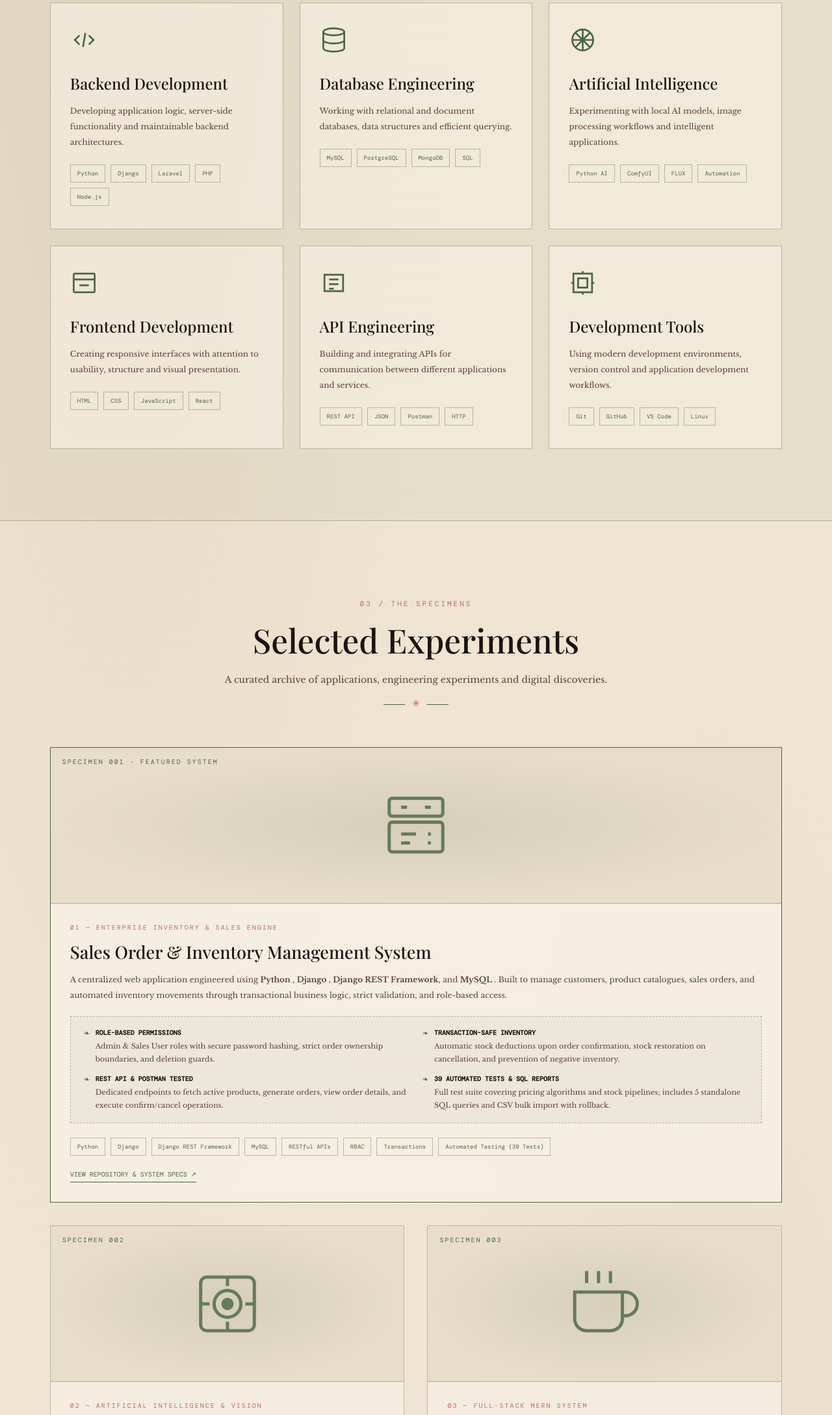
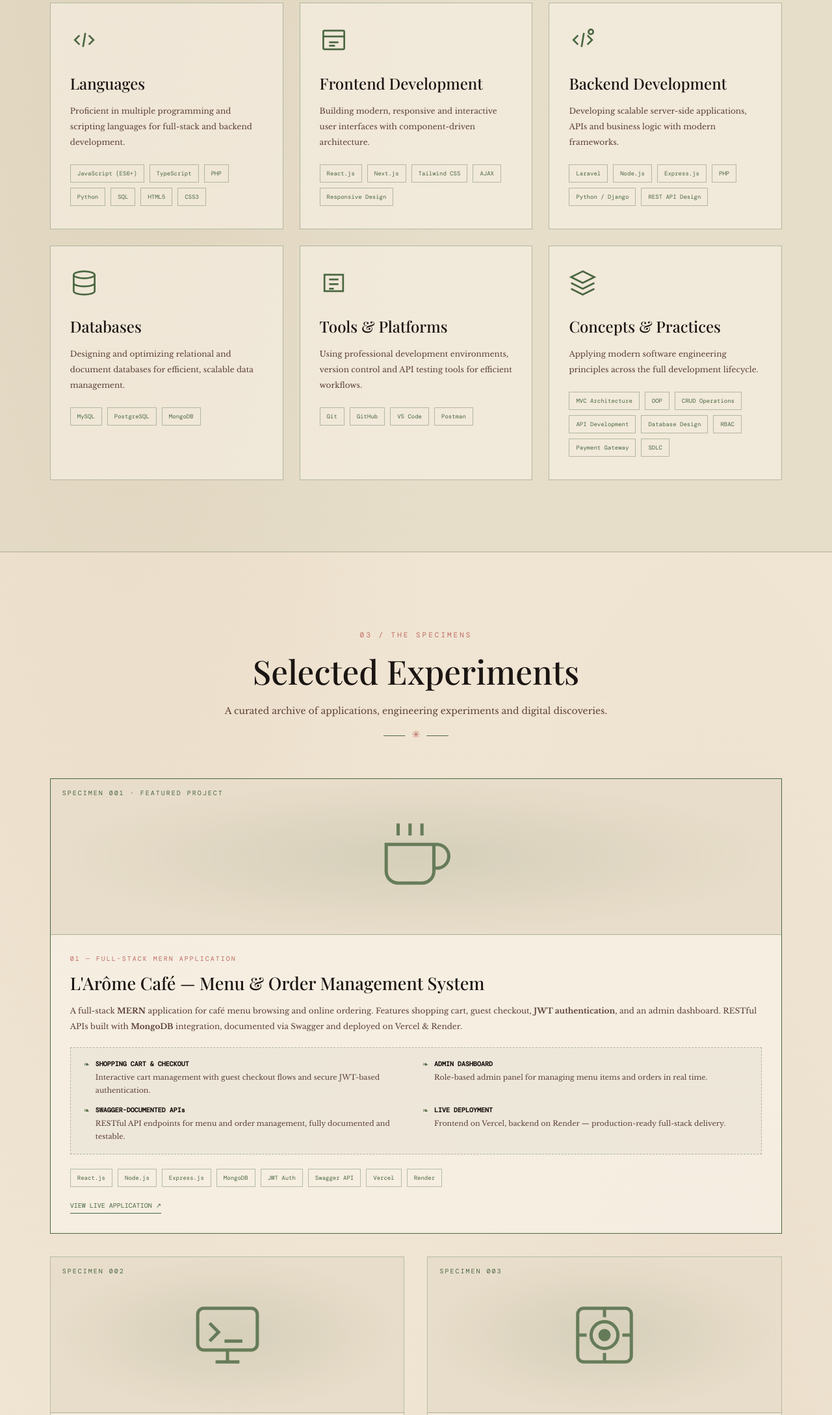
Before and after one commit to sujal-dev07/portfolio-python, a plain HTML site: page index.html in a window 1280 px wide. Shown: the part 2013-4191 px from the top of the page at 65% size. Drawn offline with nearby package versions, Linux system fonts and the light colour scheme; a web font is replaced by a local one.

Commit message:
Update projects from CV + expand skills section

```diff
--- a/index.html
+++ b/index.html
@@ -1408,19 +1408,72 @@
                         <path d="M8 8l-4 4 4 4m8-8 4 4-4 4m-3-10-2 12" />
                     </svg>
 
+                    <h3>Languages</h3>
+
+                    <p>
+                        Proficient in multiple programming and scripting languages
+                        for full-stack and backend development.
+                    </p>
+
+                    <div class="tags">
+                        <span>JavaScript (ES6+)</span>
+                        <span>TypeScript</span>
+                        <span>PHP</span>
+                        <span>Python</span>
+                        <span>SQL</span>
+                        <span>HTML5</span>
+                        <span>CSS3</span>
+                    </div>
+
+                </article>
+
+
+                <article class="skill-card reveal">
+
+                    <svg class="skill-icon" viewBox="0 0 24 24" fill="none" stroke="currentColor" stroke-width="1.5">
+                        <rect x="3" y="4" width="18" height="16" rx="1" />
+                        <path d="M3 9h18M8 14h8M8 17h5" />
+                    </svg>
+
+                    <h3>Frontend Development</h3>
+
+                    <p>
+                        Building modern, responsive and interactive user interfaces
+                        with component-driven architecture.
+                    </p>
+
+                    <div class="tags">
+                        <span>React.js</span>
+                        <span>Next.js</span>
+                        <span>Tailwind CSS</span>
+                        <span>AJAX</span>
+                        <span>Responsive Design</span>
+                    </div>
+
+                </article>
+
+
+                <article class="skill-card reveal">
+
+                    <svg class="skill-icon" viewBox="0 0 24 24" fill="none" stroke="currentColor" stroke-width="1.5">
+                        <path d="M8 8l-4 4 4 4m8-8 4 4-4 4m-3-10-2 12" />
+                        <circle cx="19" cy="5" r="2" />
+                    </svg>
+
                     <h3>Backend Development</h3>
 
                     <p>
-                        Developing application logic, server-side functionality
-                        and maintainable backend architectures.
+                        Developing scalable server-side applications, APIs
+                        and business logic with modern frameworks.
                     </p>
 
                     <div class="tags">
-                        <span>Python</span>
-                        <span>Django</span>
                         <span>Laravel</span>
+                        <span>Node.js</span>
+                        <span>Express.js</span>
                         <span>PHP</span>
-                        <span>Node.js</span>
+                        <span>Python / Django</span>
+                        <span>REST API Design</span>
                     </div>
 
                 </article>
@@ -1433,66 +1486,17 @@
                         <path d="M3 5v14c0 4 18 4 18 0V5M3 12c0 4 18 4 18 0" />
                     </svg>
 
-                    <h3>Database Engineering</h3>
+                    <h3>Databases</h3>
 
                     <p>
-                        Working with relational and document databases,
-                        data structures and efficient querying.
+                        Designing and optimizing relational and document databases
+                        for efficient, scalable data management.
                     </p>
 
                     <div class="tags">
                         <span>MySQL</span>
                         <span>PostgreSQL</span>
                         <span>MongoDB</span>
-                        <span>SQL</span>
-                    </div>
-
-                </article>
-
-
-                <article class="skill-card reveal">
-
-                    <svg class="skill-icon" viewBox="0 0 24 24" fill="none" stroke="currentColor" stroke-width="1.5">
-                        <circle cx="12" cy="12" r="9" />
-                        <path d="M12 3v18M3 12h18M5.6 5.6l12.8 12.8M18.4 5.6L5.6 18.4" />
-                    </svg>
-
-                    <h3>Artificial Intelligence</h3>
-
-                    <p>
-                        Experimenting with local AI models, image processing
-                        workflows and intelligent applications.
-                    </p>
-
-                    <div class="tags">
-                        <span>Python AI</span>
-                        <span>ComfyUI</span>
-                        <span>FLUX</span>
-                        <span>Automation</span>
-                    </div>
-
-                </article>
-
-
-                <article class="skill-card reveal">
-
-                    <svg class="skill-icon" viewBox="0 0 24 24" fill="none" stroke="currentColor" stroke-width="1.5">
-                        <rect x="3" y="4" width="18" height="16" rx="1" />
-                        <path d="M3 9h18M8 14h8" />
-                    </svg>
-
-                    <h3>Frontend Development</h3>
-
-                    <p>
-                        Creating responsive interfaces with attention
-                        to usability, structure and visual presentation.
-                    </p>
-
-                    <div class="tags">
-                        <span>HTML</span>
-                        <span>CSS</span>
-                        <span>JavaScript</span>
-                        <span>React</span>
                     </div>
 
                 </article>
@@ -1504,41 +1508,45 @@
                         <path d="M4 5h16v14H4zM8 9h8M8 13h8M8 17h4" />
                     </svg>
 
-                    <h3>API Engineering</h3>
+                    <h3>Tools &amp; Platforms</h3>
 
                     <p>
-                        Building and integrating APIs for communication
-                        between different applications and services.
-                    </p>
-
-                    <div class="tags">
-                        <span>REST API</span>
-                        <span>JSON</span>
-                        <span>Postman</span>
-                        <span>HTTP</span>
-                    </div>
-
-                </article>
-
-
-                <article class="skill-card reveal">
-
-                    <svg class="skill-icon" viewBox="0 0 24 24" fill="none" stroke="currentColor" stroke-width="1.5">
-                        <path d="M4 4h16v16H4zM8 8h8v8H8zM12 2v2m0 16v2M2 12h2m16 0h2" />
-                    </svg>
-
-                    <h3>Development Tools</h3>
-
-                    <p>
-                        Using modern development environments, version control
-                        and application development workflows.
+                        Using professional development environments, version control
+                        and API testing tools for efficient workflows.
                     </p>
 
                     <div class="tags">
                         <span>Git</span>
                         <span>GitHub</span>
                         <span>VS Code</span>
-                        <span>Linux</span>
+                        <span>Postman</span>
+                    </div>
+
+                </article>
+
+
+                <article class="skill-card reveal">
+
+                    <svg class="skill-icon" viewBox="0 0 24 24" fill="none" stroke="currentColor" stroke-width="1.5">
+                        <path d="M12 2L2 7l10 5 10-5-10-5zM2 17l10 5 10-5M2 12l10 5 10-5" />
+                    </svg>
+
+                    <h3>Concepts &amp; Practices</h3>
+
+                    <p>
+                        Applying modern software engineering principles
+                        across the full development lifecycle.
+                    </p>
+
+                    <div class="tags">
+                        <span>MVC Architecture</span>
+                        <span>OOP</span>
+                        <span>CRUD Operations</span>
+                        <span>API Development</span>
+                        <span>Database Design</span>
+                        <span>RBAC</span>
+                        <span>Payment Gateway</span>
+                        <span>SDLC</span>
                     </div>
 
                 </article>
@@ -1579,71 +1587,114 @@
 
                     <div class="project-image">
 
-                        <span class="project-specimen mono">SPECIMEN 001 · FEATURED SYSTEM</span>
+                        <span class="project-specimen mono">SPECIMEN 001 &middot; FEATURED PROJECT</span>
 
                         <svg viewBox="0 0 24 24" fill="none" stroke="currentColor" stroke-width="1.1">
-                            <rect x="3" y="3" width="18" height="6" rx="1" />
-                            <rect x="3" y="11" width="18" height="10" rx="1" />
-                            <path d="M7 6h2m6 0h2M7 15h5m-5 3h3m6-3h1m-1 3h1" />
+                            <path d="M18 8h1a4 4 0 0 1 0 8h-1M2 8h16v9a4 4 0 0 1-4 4H6a4 4 0 0 1-4-4V8z" />
+                            <path d="M6 1v4M10 1v4M14 1v4" />
                         </svg>
 
                     </div>
 
                     <div class="project-body">
 
-                        <div class="project-index">01 — ENTERPRISE INVENTORY &amp; SALES ENGINE</div>
-
-                        <h3>Sales Order &amp; Inventory Management System</h3>
+                        <div class="project-index">01 &mdash; FULL-STACK MERN APPLICATION</div>
+
+                        <h3>L&apos;Ar&ocirc;me Caf&eacute; &mdash; Menu &amp; Order Management System</h3>
 
                         <p>
-                            A centralized web application engineered using <strong>Python </strong>, <strong>Django
-                            </strong>, <strong>Django REST Framework</strong>, and <strong>MySQL </strong>.
-                            Built to manage customers, product catalogues, sales orders, and automated inventory
-                            movements through transactional business logic, strict validation, and role-based access.
+                            A full-stack <strong>MERN</strong> application for caf&eacute; menu browsing and online ordering.
+                            Features shopping cart, guest checkout, <strong>JWT authentication</strong>, and an admin
+                            dashboard. RESTful APIs built with <strong>MongoDB</strong> integration, documented via
+                            Swagger and deployed on Vercel &amp; Render.
                         </p>
 
                         <div class="project-features">
 
                             <div class="project-feature-item">
-                                <strong>ROLE-BASED PERMISSIONS</strong>
-                                Admin &amp; Sales User roles with secure password hashing, strict order ownership
-                                boundaries, and deletion guards.
+                                <strong>SHOPPING CART &amp; CHECKOUT</strong>
+                                Interactive cart management with guest checkout flows and secure JWT-based authentication.
                             </div>
 
                             <div class="project-feature-item">
-                                <strong>TRANSACTION-SAFE INVENTORY</strong>
-                                Automatic stock deductions upon order confirmation, stock restoration on cancellation,
-                                and prevention of negative inventory.
+                                <strong>ADMIN DASHBOARD</strong>
+                                Role-based admin panel for managing menu items and orders in real time.
                             </div>
 
                             <div class="project-feature-item">
-                                <strong>REST API &amp; POSTMAN TESTED</strong>
-                                Dedicated endpoints to fetch active products, generate orders, view order details, and
-                                execute confirm/cancel operations.
+                                <strong>SWAGGER-DOCUMENTED APIs</strong>
+                                RESTful API endpoints for menu and order management, fully documented and testable.
                             </div>
 
                             <div class="project-feature-item">
-                                <strong>39 AUTOMATED TESTS &amp; SQL REPORTS</strong>
-                                Full test suite covering pricing algorithms and stock pipelines; includes 5 standalone
-                                SQL queries and CSV bulk import with rollback.
+                                <strong>LIVE DEPLOYMENT</strong>
+                                Frontend on Vercel, backend on Render &mdash; production-ready full-stack delivery.
                             </div>
 
                         </div>
 
                         <div class="tags">
-                            <span>Python </span>
-                            <span>Django </span>
-                            <span>Django REST Framework</span>
-                            <span>MySQL </span>
-                            <span>RESTful APIs</span>
+                            <span>React.js</span>
+                            <span>Node.js</span>
+                            <span>Express.js</span>
+                            <span>MongoDB</span>
+                            <span>JWT Auth</span>
+                            <span>Swagger API</span>
+                            <span>Vercel</span>
+                            <span>Render</span>
+                        </div>
+
+                        <a href="https://larome-frontend.vercel.app/" target="_blank"
+                            rel="noopener noreferrer" class="project-link">
+                            VIEW LIVE APPLICATION &#8599;
+                        </a>
+
+                    </div>
+
+                </article>
+
+
+                <article class="project-card reveal">
+
+                    <div class="project-image">
+
+                        <span class="project-specimen mono">SPECIMEN 002</span>
+
+                        <svg viewBox="0 0 24 24" fill="none" stroke="currentColor" stroke-width="1.1">
+                            <rect x="2" y="3" width="20" height="14" rx="2"/>
+                            <path d="M8 21h8M12 17v4"/>
+                            <path d="M6 8l3 3-3 3M11 14h6"/>
+                        </svg>
+
+                    </div>
+
+                    <div class="project-body">
+
+                        <div class="project-index">02 &mdash; E-COMMERCE &amp; PAYMENT PLATFORM</div>
+
+                        <h3>Hog Tie &mdash; Corporate Gifting E-Commerce Platform</h3>
+
+                        <p>
+                            A full-stack e-commerce platform built with <strong>Laravel</strong>, <strong>React.js</strong>,
+                            and <strong>MySQL</strong>. Includes product management, shopping cart, order processing,
+                            role-based admin dashboards, and <strong>Razorpay</strong> payment gateway integration
+                            with zero reported transaction failures during testing.
+                        </p>
+
+                        <div class="tags">
+                            <span>Laravel</span>
+                            <span>PHP</span>
+                            <span>React.js</span>
+                            <span>MySQL</span>
+                            <span>JavaScript</span>
+                            <span>Razorpay</span>
+                            <span>REST APIs</span>
                             <span>RBAC</span>
-                            <span>Transactions</span>
-                            <span>Automated Testing (39 Tests)</span>
                         </div>
 
-                        <a href="https://github.com/sujal-dev07/sales_inventory" target="_blank"
+                        <a href="https://github.com/sujal-dev07" target="_blank"
                             rel="noopener noreferrer" class="project-link">
-                            VIEW REPOSITORY &amp; SYSTEM SPECS ↗
+                            VIEW GITHUB PROFILE &#8599;
                         </a>
 
                     </div>
@@ -1655,7 +1706,7 @@
 
                     <div class="project-image">
 
-                        <span class="project-specimen mono">SPECIMEN 002</span>
+                        <span class="project-specimen mono">SPECIMEN 003</span>
 
                         <svg viewBox="0 0 24 24" fill="none" stroke="currentColor" stroke-width="1.1">
                             <rect x="3" y="3" width="18" height="18" rx="2" />
@@ -1668,16 +1719,16 @@
 
                     <div class="project-body">
 
-                        <div class="project-index">02 — ARTIFICIAL INTELLIGENCE &amp; VISION</div>
+                        <div class="project-index">03 &mdash; ARTIFICIAL INTELLIGENCE &amp; VISION</div>
 
                         <h3>AI Image Generator &amp; Editor</h3>
 
                         <p>
-                            A desktop AI synthesis and editing suite developed with <strong>Python</strong>,
+                            A desktop AI synthesis and editing suite built with <strong>Python</strong>,
                             <strong>Gradio</strong>, <strong>ComfyUI</strong>, and state-of-the-art <strong>FLUX
-                                models</strong> (FLUX Kontext &amp; FLUX Redux). Features prompt-driven editing,
-                            multi-image reference composition, identity-preserving pipelines, and a modular provider
-                            architecture optimized for efficient offline processing.
+                            models</strong> (FLUX Kontext &amp; FLUX Redux). Features prompt-driven editing,
+                            multi-image reference composition, identity-preserving pipelines, and a modular
+                            provider architecture optimized for efficient offline processing.
                         </p>
 
                         <div class="tags">
@@ -1692,53 +1743,7 @@
 
                         <a href="https://github.com/sujal-dev07/AI-Image-Generator-Editor-" target="_blank"
                             rel="noopener noreferrer" class="project-link">
-                            VIEW RESEARCH &amp; PIPELINES ↗
-                        </a>
-
-                    </div>
-
-                </article>
-
-
-                <article class="project-card reveal">
-
-                    <div class="project-image">
-
-                        <span class="project-specimen mono">SPECIMEN 003</span>
-
-                        <svg viewBox="0 0 24 24" fill="none" stroke="currentColor" stroke-width="1.1">
-                            <path d="M18 8h1a4 4 0 0 1 0 8h-1M2 8h16v9a4 4 0 0 1-4 4H6a4 4 0 0 1-4-4V8z" />
-                            <path d="M6 1v4M10 1v4M14 1v4" />
-                        </svg>
-
-                    </div>
-
-                    <div class="project-body">
-
-                        <div class="project-index">03 — FULL-STACK MERN SYSTEM</div>
-
-                        <h3>L’Arôme Café — Menu &amp; Order Platform</h3>
-
-                        <p>
-                            A modern, full-stack <strong>MERN</strong> application built for seamless café menu
-                            exploration and online ordering. Implements interactive shopping cart management, guest
-                            checkout flows, JWT authentication, and role-based admin dashboards. Documented with Swagger
-                            APIs and deployed live across Vercel and Render.
-                        </p>
-
-                        <div class="tags">
-                            <span>React.js</span>
-                            <span>Node.js</span>
-                            <span>Express.js</span>
-                            <span>MongoDB</span>
-                            <span>JWT Auth</span>
-                            <span>Swagger API</span>
-                            <span>Vercel &amp; Render</span>
-                        </div>
-
-                        <a href="https://larome-frontend.vercel.app/" target="_blank" rel="noopener noreferrer"
-                            class="project-link">
-                            VIEW LIVE APPLICATION &amp; REPO ↗
+                            VIEW REPOSITORY &#8599;
                         </a>
 
                     </div>
```
